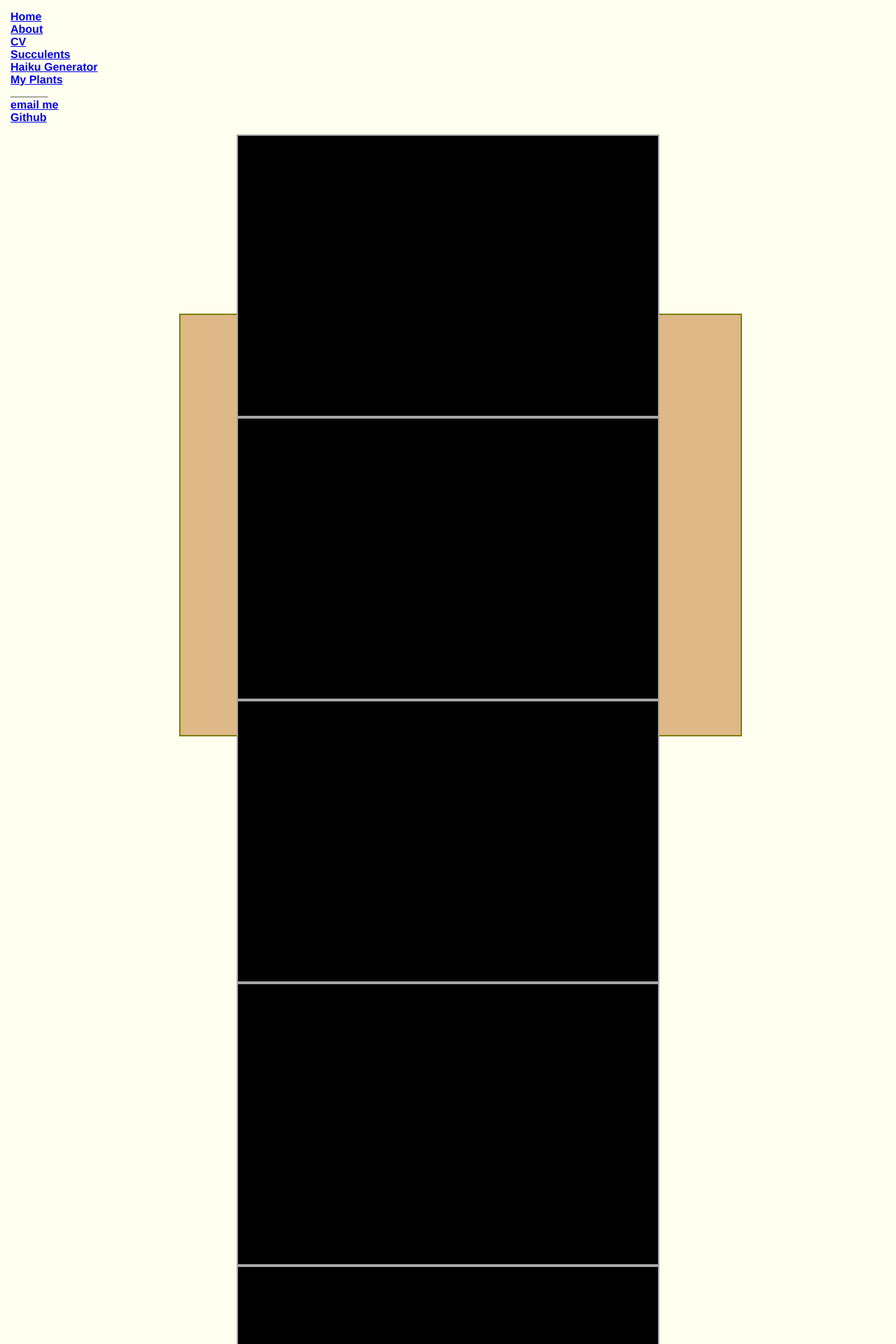
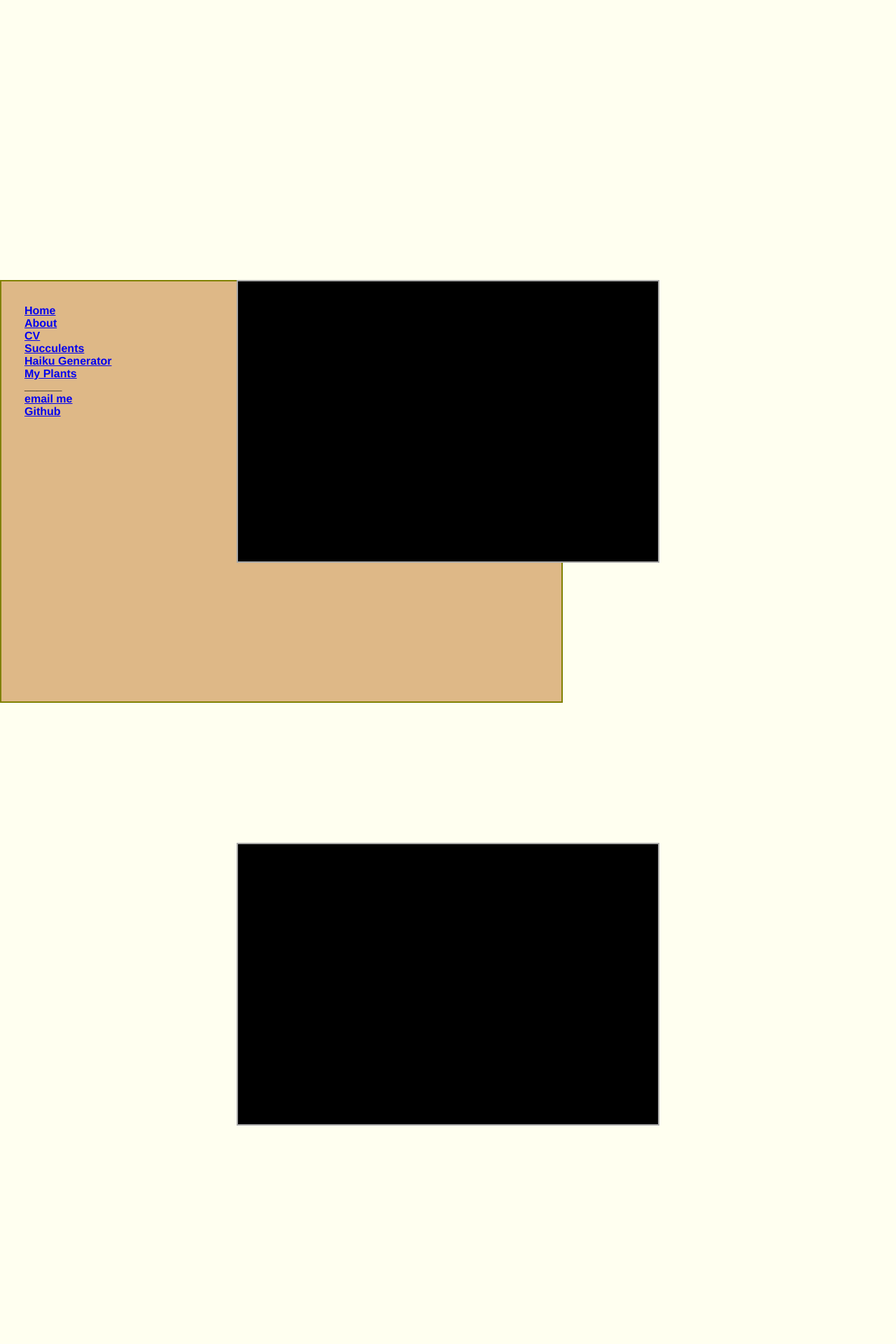
Before and after one commit to SeanEFletcher/SeanEFletcher.github.io, a Jekyll site: the page photoscroll/index.html, which Jekyll copies as it is, in a window 1280 px wide. Shown: the top 1920 px of the page at 70% size. Built offline with Jekyll 4.4.1, drawn with Linux system fonts in a browser that asks for light colours.

Commit message:
Update photoscroll.css

```diff
--- a/css/photoscroll.css
+++ b/css/photoscroll.css
@@ -5,24 +5,14 @@
 nav ul {
     font-family:'Helvetica', 'Arial', 'Sans-Serif';
     padding: 15px;
+    margin: 20px;
     list-style: none;
     font-weight: bold;
+    position: fixed;
+    z-index: 5;
 }
 a:hover {
     text-decoration: underline;
-}
-h1 {
-    font-size: 3em;
-    font-family:'Helvetica', 'Arial', 'Sans-Serif';
-}
-p {
-    font-size: 1.5em;
-    line-height: 1.4em;
-    color: #333;
-}
-footer {
-    border-top: 1px solid #d5d5d5;
-    font-size: .8em;
 }
 body {
     background-color: ivory;
@@ -30,13 +20,15 @@ body {
 .fixed-frame {
     background-color: burlywood;
     border: 2px olive solid;
-    margin: 20%;
+    margin: auto;
     position: fixed;
     width: 800px;
     height:600px;
 }
 .pic {
     margin: auto;
+    margin-top: 400px;
+    margin-bottom: 400px;
     width: 600px;
     height: 400px;
     background-color: black;
```
